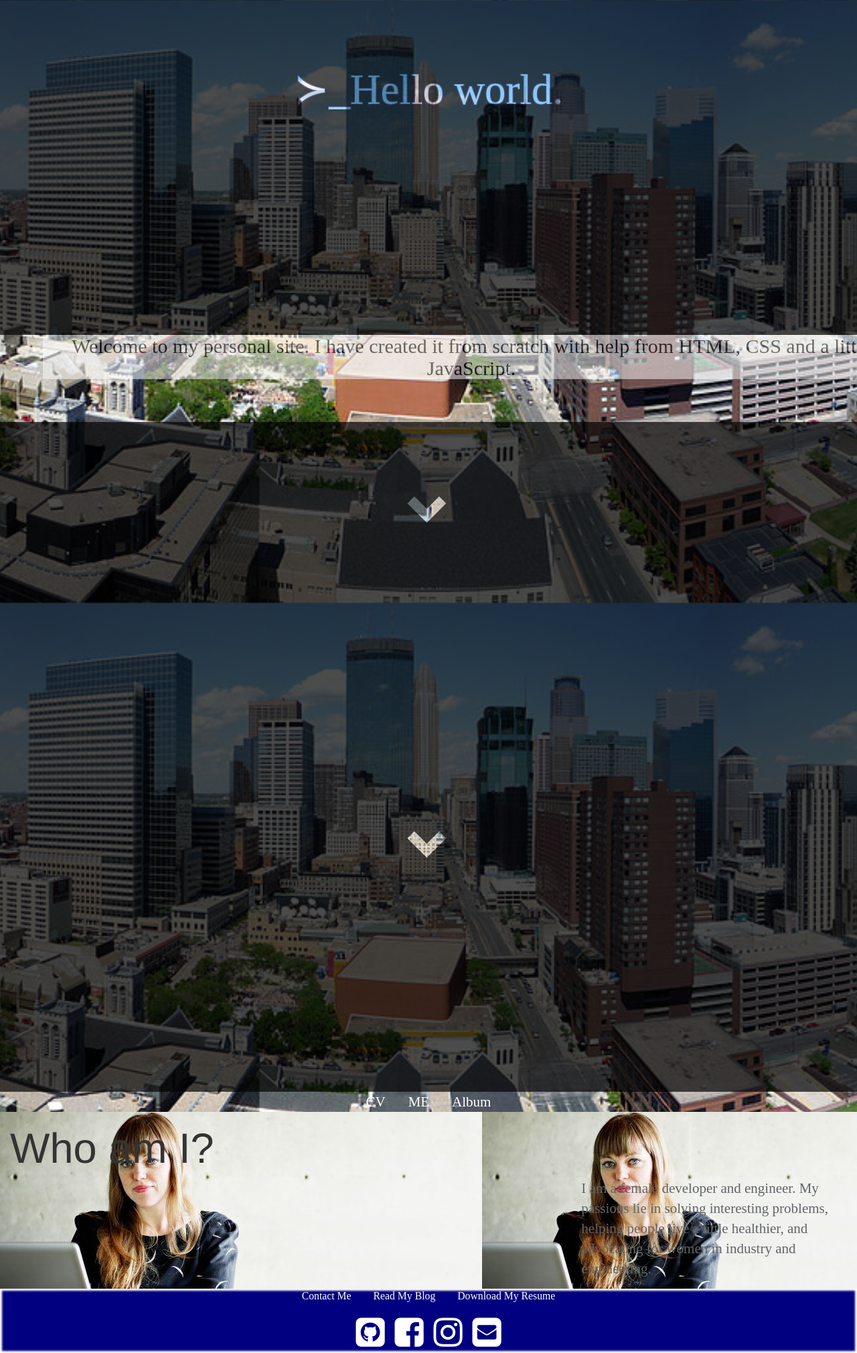
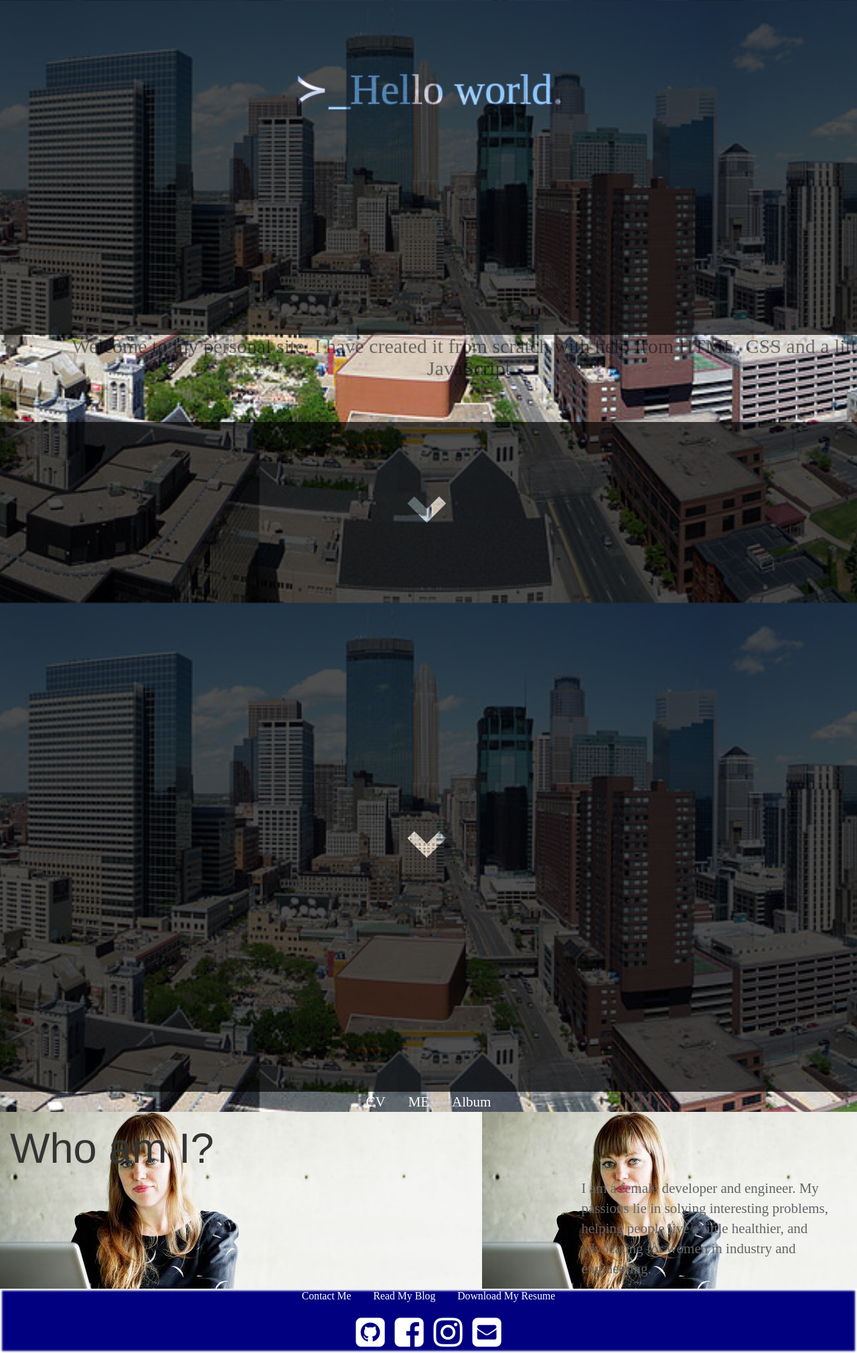
Before and after one commit to pfrank7/pfrank7.github.io, a Jekyll site: the page built from index.html, in a window 1280 px wide. Shown: the whole page at 67% size. Built offline with Jekyll 4.4.1, drawn with Linux system fonts in a browser that asks for light colours; nearby versions of some CDN libraries.

Commit message:
Update index.html

```diff
--- a/index.html
+++ b/index.html
@@ -15,15 +15,15 @@ title: Paige Frank
     opacity: 1;
     margin-top:0px; background-color: black; color: white;
     width:100%;
-    height:100vh;
     margin-bottom:0px;
 }
-.jumbotron h2 {
+#Hopkins h2 {
     font-family: 'Times New Roman' ,Courier, Geogria;
     text-align:center;
     margin: 5%;
     color:black;
     opacity: .5; margin-top:0px; background-color: white;
+    mix-blend-mode: multiply;
     width:100%;
 }
 .paige {
```
